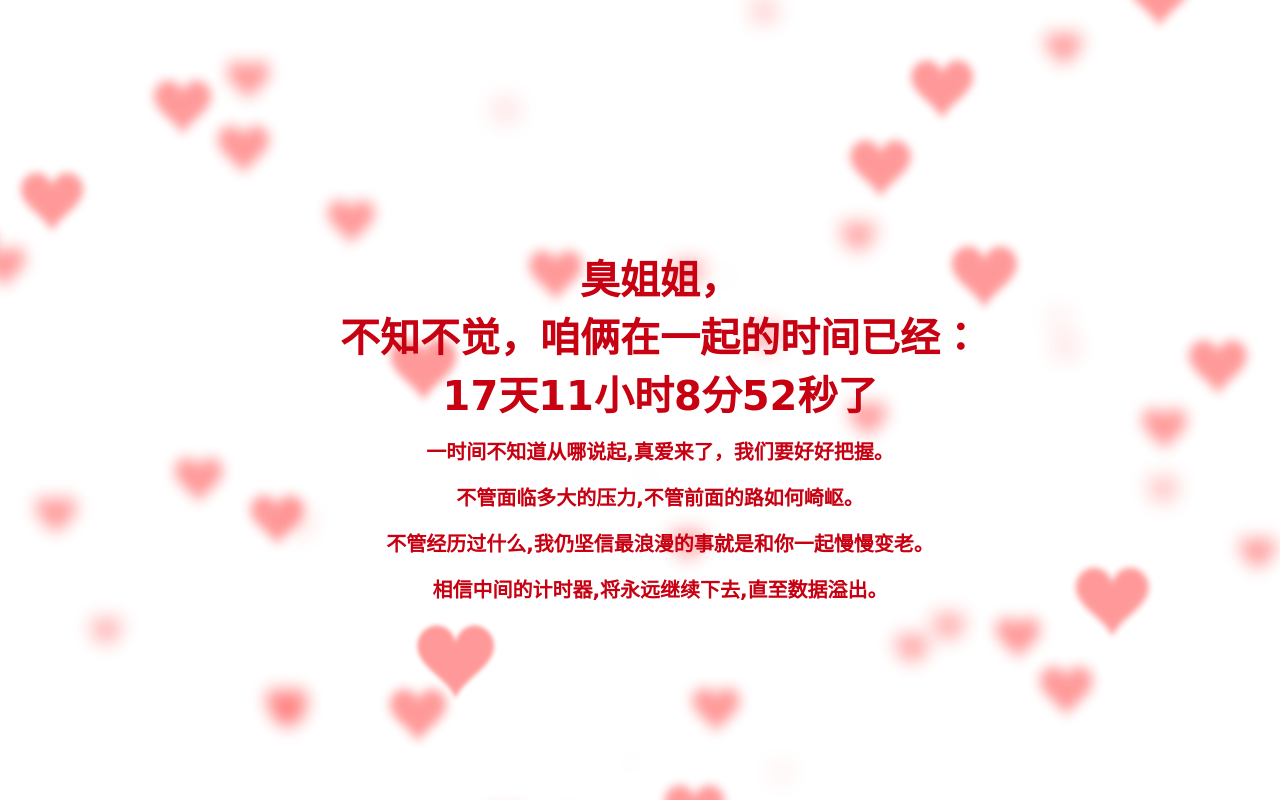
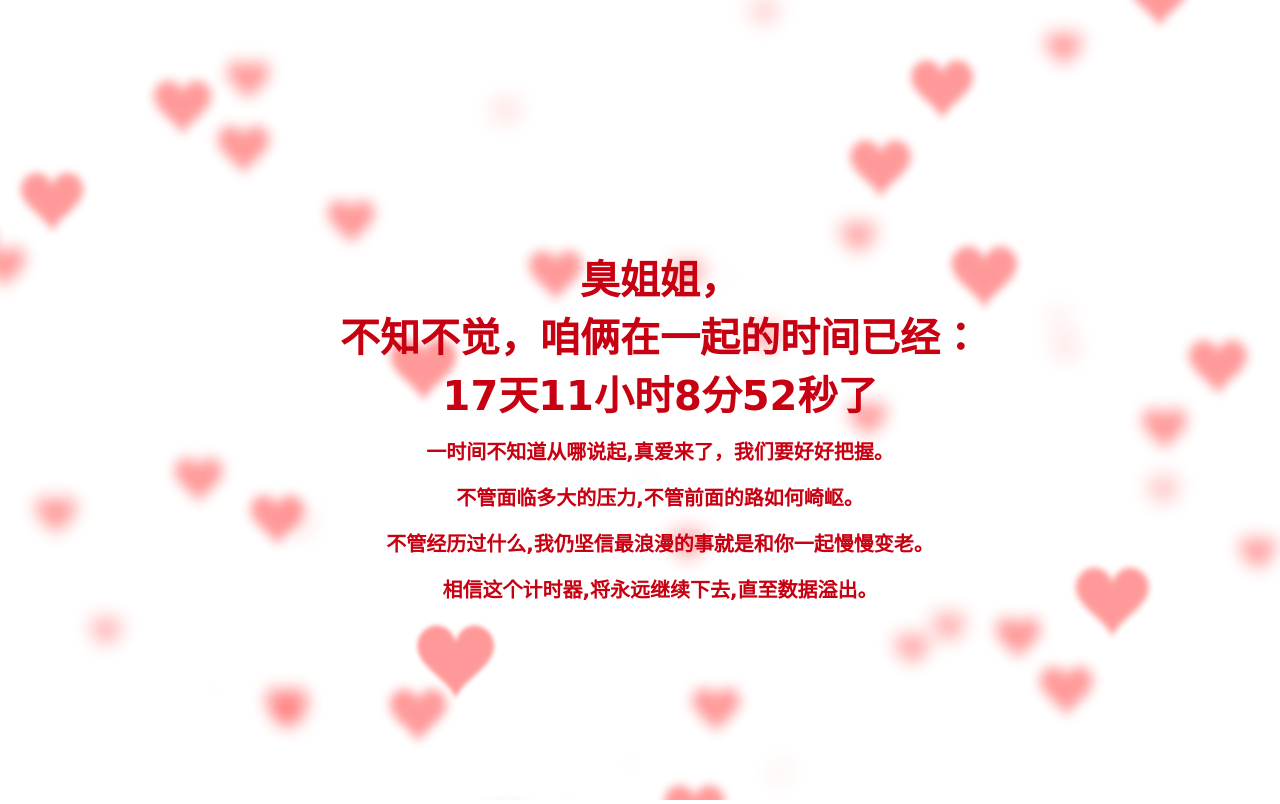
Before and after one commit to hu121711082/lvoeTimer, a plain HTML site: page index.html in a window 1280 px wide. Drawn offline with Linux system fonts and the light colour scheme.

Commit message:
Update index.html

```diff
--- a/index.html
+++ b/index.html
@@ -143,7 +143,7 @@ function time(obj,futimg){
     var second = parseInt(time%60);  // 以60秒为一整份 取余 剩下秒数
     //              console.log(hour+":"+minute+":"+second)
     //              alert(hour)
-    obj.innerHTML="臭姐姐，<br>不知不觉，咱俩在一起的时间已经：<br>"+day+"天"+hour+"小时"+minute+"分"+second+"秒"+"了<br><span>一时间不知道从哪说起,真爱来了，我们要好好把握。<br>不管面临多大的压力,不管前面的路如何崎岖。<br>不管经历过什么,我仍坚信最浪漫的事就是和你一起慢慢变老。<br>相信中间的计时器,将永远继续下去,直至数据溢出。</span>"
+    obj.innerHTML="臭姐姐，<br>不知不觉，咱俩在一起的时间已经：<br>"+day+"天"+hour+"小时"+minute+"分"+second+"秒"+"了<br><span>一时间不知道从哪说起,真爱来了，我们要好好把握。<br>不管面临多大的压力,不管前面的路如何崎岖。<br>不管经历过什么,我仍坚信最浪漫的事就是和你一起慢慢变老。<br>相信这个计时器,将永远继续下去,直至数据溢出。</span>"
     return true;
 }
 </script>
```
